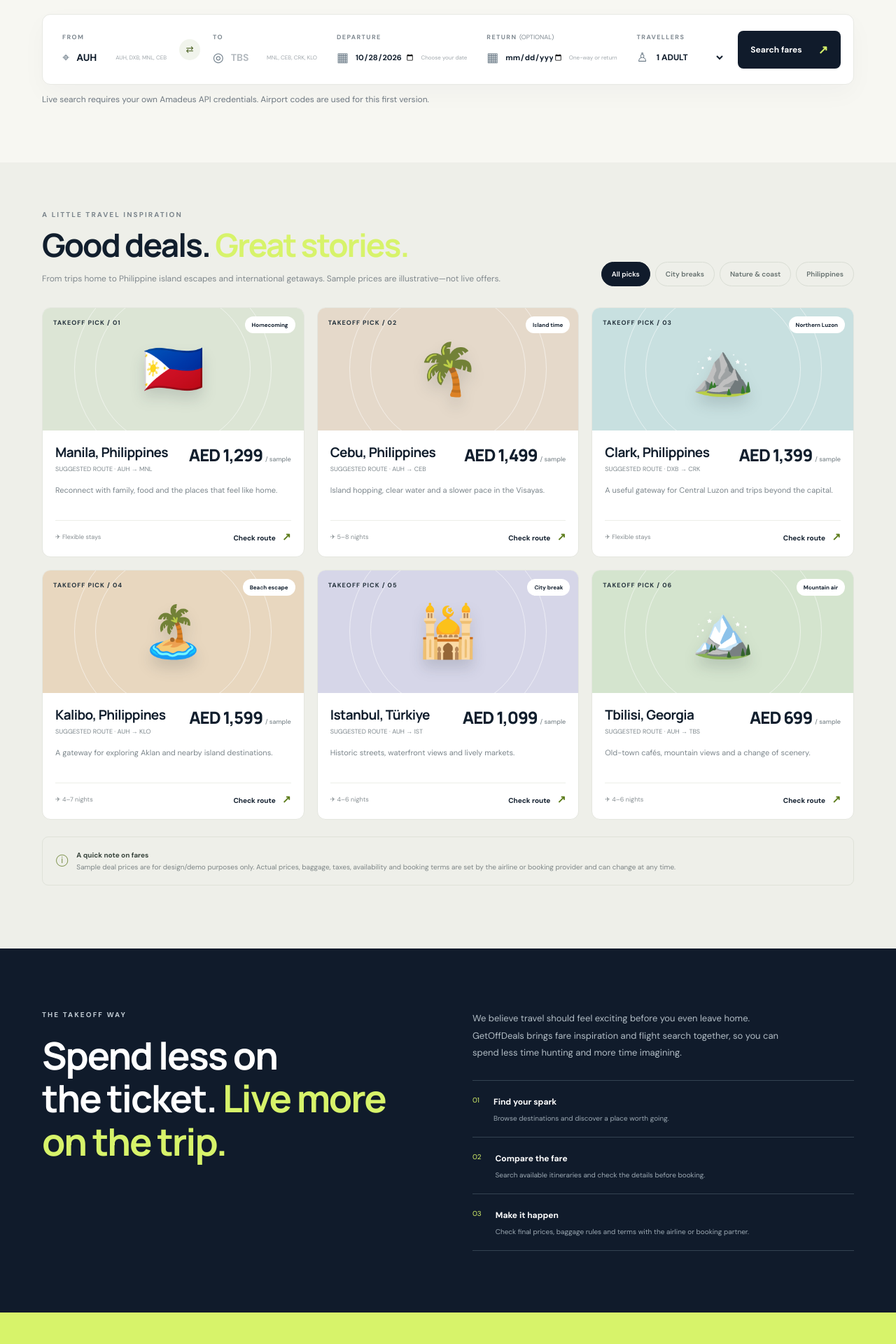
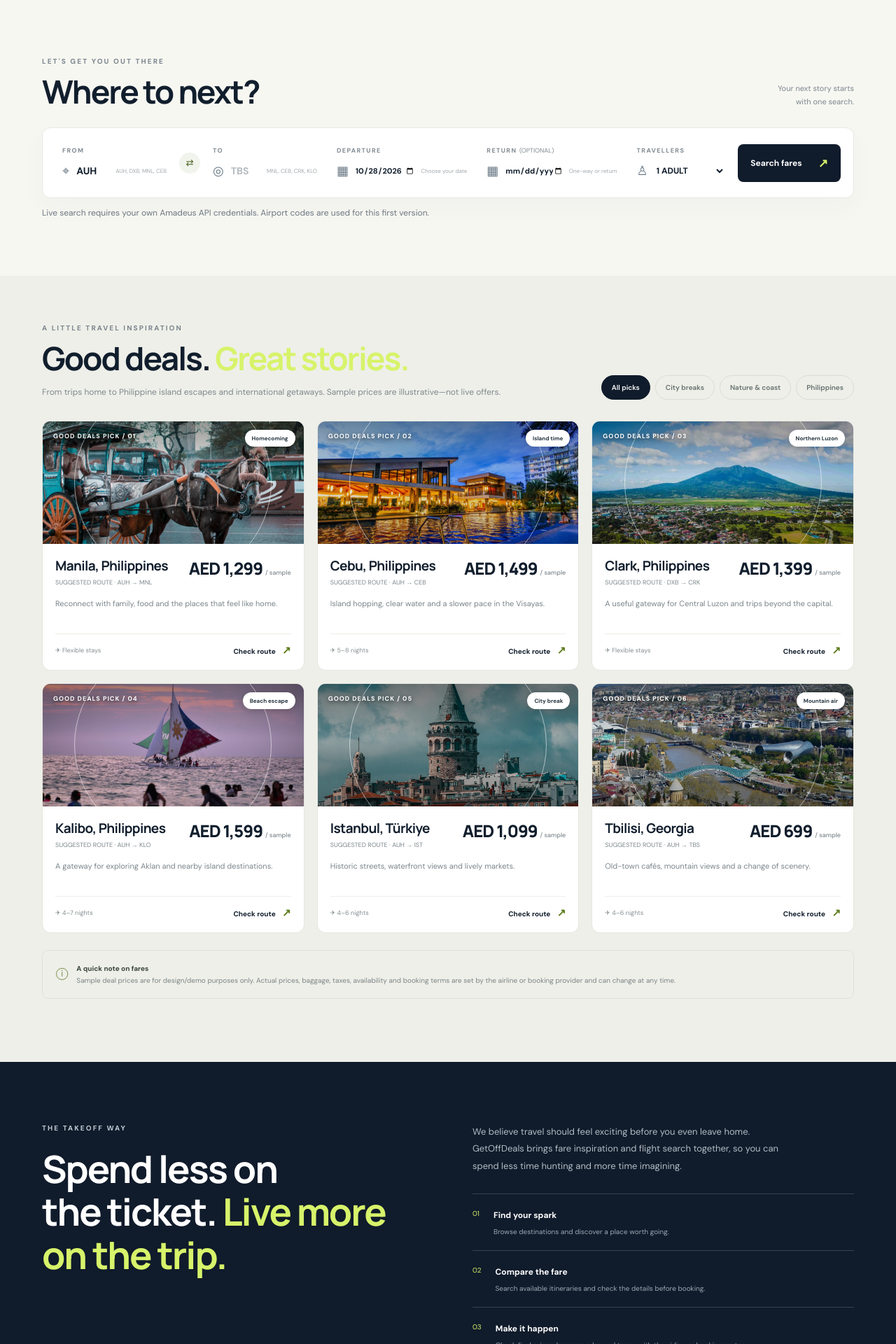
Before and after one commit to ritzardB/GetOffDeals, a Flask app: page / in a window 1280 px wide. Shown: the part 913-2833 px from the top of the page at 70% size. Run offline with Flask 3, Linux system fonts and the light colour scheme; the visitor is signed in with stand-in values (Sample User, id 1); data that the repository does not hold is empty; some libraries are stand-ins or nearby versions.

Commit message:
Improve flight deals UI and destination images

```diff
--- a/app.py
+++ b/app.py
@@ -135,6 +135,7 @@ TRAVELPAYOUTS_ROUTES = [
         "emoji": "🇵🇭",
         "category": "homecoming",
         "note": "Reconnect with family, food and the places that feel like home.",
+        "image": "/static/images/manila.jpg",
     },
     {
         "origin": "AUH",
@@ -144,6 +145,7 @@ TRAVELPAYOUTS_ROUTES = [
         "emoji": "🌴",
         "category": "nature",
         "note": "Island hopping, clear water and a slower pace in the Visayas.",
+        "image": "/static/images/cebu.jpg",
     },
     {
         "origin": "DXB",
@@ -153,6 +155,7 @@ TRAVELPAYOUTS_ROUTES = [
         "emoji": "⛰️",
         "category": "homecoming",
         "note": "A useful gateway for Central Luzon and trips beyond the capital.",
+        "image": "/static/images/clark.jpg",
     },
     {
         "origin": "AUH",
@@ -161,7 +164,8 @@ TRAVELPAYOUTS_ROUTES = [
         "tag": "Beach escape",
         "emoji": "🏝️",
         "category": "nature",
-        "note": "Explore Aklan and nearby island destinations.",
+        "note": "Explore Boracay, Aklan and nearby island destinations.",
+        "image": "/static/images/boracay.jpg",
     },
     {
         "origin": "AUH",
@@ -171,6 +175,7 @@ TRAVELPAYOUTS_ROUTES = [
         "emoji": "🕌",
         "category": "city",
         "note": "Historic streets, waterfront views and lively markets.",
+        "image": "/static/images/turkeyi.jpg",
     },
     {
         "origin": "AUH",
@@ -180,6 +185,7 @@ TRAVELPAYOUTS_ROUTES = [
         "emoji": "🏔️",
         "category": "nature",
         "note": "Old-town cafés, mountain views and a change of scenery.",
+        "image": "/static/images/tbilisi.jpg",
     },
 ]
 
--- a/static/app.js
+++ b/static/app.js
@@ -157,6 +157,17 @@ function renderDeals(deals, filter = 'all') {
     );
   });
 
+
+const destinationImages = {
+  MNL: "/static/images/manila.jpg",
+  CEB: "/static/images/cebu.jpg",
+  CRK: "/static/images/clark.jpg",
+  KLO: "/static/images/boracay.jpg",
+  IST: "/static/images/turkeyi.jpg",
+  TBS: "/static/images/tbilisi.jpg",
+};
+
+
   if (!shown.length) {
     grid.innerHTML =
       '<p class="deal-empty">No picks in this category yet.</p>';
@@ -167,6 +178,7 @@ function renderDeals(deals, filter = 'all') {
     const code = String(deal.code || '').toUpperCase();
     const dealOrigin = deal.origin || 'AUH';
     const destinationName = deal.destination || code;
+    const imageUrl = deal.image || destinationImages[code] || null;
 
     const partnerHref = `/go/search?${searchParams(
       dealOrigin,
@@ -205,20 +217,25 @@ function renderDeals(deals, filter = 'all') {
         aria-label="Select ${escapeHTML(destinationName)} as your flight destination"
       >
         <div
-          class="deal-visual"
-          style="background:${dealColors[index % dealColors.length]}"
-        >
+          class="deal-visual ${imageUrl ? 'has-image' : ''}"
+            style="background:${dealColors[index % dealColors.length]}">
           <span class="deal-number">
-            TAKEOFF PICK / ${String(index + 1).padStart(2, '0')}
+            GOOD DEALS PICK / ${String(index + 1).padStart(2, '0')}
           </span>
 
           <span class="deal-tag">
             ${escapeHTML(deal.tag || 'DESTINATION')}
           </span>
 
-          <span class="emoji">
-            ${escapeHTML(deal.emoji || '✈️')}
-          </span>
+          ${imageUrl
+          ? `<img
+              class="deal-image"
+              src="${escapeHTML(imageUrl)}"
+              alt="${escapeHTML(destinationName)}"
+              loading="lazy"
+            >`
+          : `<span class="emoji">${escapeHTML(deal.emoji || '✈️')}</span>`
+        }
         </div>
 
         <div class="deal-body">
--- a/static/style.css
+++ b/static/style.css
@@ -541,3 +541,155 @@ body.welcome-modal-open {
     transition: none !important;
   }
 }
+
+
+.welcome-banner {
+  display: flex;
+  align-items: center;
+  justify-content: space-between;
+  gap: 20px;
+  padding: 24px;
+  background: var(--paper);
+  border: 1px solid var(--line);
+  border-radius: 16px;
+}
+
+.welcome-eyebrow {
+  color: var(--muted);
+  font-size: 0.75rem;
+  font-weight: 700;
+  letter-spacing: 0.12em;
+}
+
+.welcome-banner h2 {
+  margin: 8px 0;
+  color: var(--ink);
+}
+
+.welcome-banner p {
+  margin: 6px 0;
+}
+
+.welcome-status {
+  white-space: nowrap;
+  font-size: 0.85rem;
+  font-weight: 700;
+}
+
+@media (max-width: 600px) {
+  .welcome-banner {
+    align-items: flex-start;
+    flex-direction: column;
+  }
+}
+
+
+/* Destination photography — keeps the existing card layout */
+.deal-visual.has-image {
+  isolation: isolate;
+  background-color: #d9e1d2;
+}
+
+.deal-visual.has-image::before,
+.deal-visual.has-image::after {
+  z-index: 1;
+  pointer-events: none;
+}
+
+.deal-visual .deal-image {
+  position: absolute;
+  inset: 0;
+  z-index: 0;
+  width: 100%;
+  height: 100%;
+  object-fit: cover;
+  object-position: center;
+  transition: transform 0.45s ease;
+}
+
+.deal-card:hover .deal-visual .deal-image {
+  transform: scale(1.05);
+}
+
+.deal-visual.has-image .deal-number {
+  z-index: 2;
+  color: #fff;
+  text-shadow: 0 1px 5px #0009;
+}
+
+.deal-visual.has-image .deal-tag {
+  z-index: 2;
+}
+
+
+/* Improve destination card label visibility over photos */
+.deal-visual.has-image {
+  position: relative;
+  isolation: isolate;
+}
+
+/* Subtle dark overlay so labels remain readable */
+.deal-visual.has-image::before {
+  content: "";
+  position: absolute;
+  inset: 0;
+  z-index: 1;
+  width: 100%;
+  height: 100%;
+  border: 0;
+  border-radius: 0;
+  background: linear-gradient(
+    180deg,
+    rgba(0, 0, 0, 0.38) 0%,
+    rgba(0, 0, 0, 0.04) 45%,
+    rgba(0, 0, 0, 0.28) 100%
+  );
+  pointer-events: none;
+}
+
+/* Keep the destination image behind the overlay */
+.deal-visual.has-image .deal-image {
+  z-index: 0;
+}
+
+/* Make the card number visible */
+.deal-visual.has-image .deal-number {
+  position: absolute;
+  z-index: 2;
+  color: #fff;
+  text-shadow: 0 2px 6px rgba(0, 0, 0, 0.8);
+}
+
+/* Keep category badge readable */
+.deal-visual.has-image .deal-tag {
+  position: absolute;
+  z-index: 3;
+  color: #26343e;
+  background: #fff;
+  box-shadow: 0 2px 8px rgba(0, 0, 0, 0.18);
+}
+
+
+/* Keep the mobile flight link hidden on desktop */
+.mobile-flight-link {
+  display: none;
+}
+
+@media (max-width: 650px) {
+  .nav-links.mobile-open .mobile-flight-link {
+    display: inline-flex;
+    align-items: center;
+    justify-content: space-between;
+    width: fit-content;
+    gap: 16px;
+    padding: 12px 16px;
+    border: 1px solid #45505c;
+    border-radius: 30px;
+    color: #fff;
+    font-weight: 700;
+  }
+
+  .nav-links.mobile-open .mobile-flight-link span {
+    color: var(--lime);
+  }
+}
--- a/templates/index.html
+++ b/templates/index.html
@@ -26,21 +26,28 @@
     <div class="nav-links">
       <a href="#deals">Explore deals</a>
       <a href="#how">How it works</a>
+      <a class="mobile-flight-link" href="/flights">
+          Find a flight <span>↗</span>
+      </a>
 
       {% if session.get('user_id') %}
         <a href="#account">My Account</a>
-        <form action="/auth/logout" method="post" class="nav-logout-form">
-          <button type="submit" class="nav-logout">Sign out</button>
-        </form>
-      {% else %}
+        {% else %}
         <a href="/login">Sign in</a>
         <a href="/register">Create account</a>
       {% endif %}
     </div>
 
+    {% if session.get('user_id') %}
+      <form action="/auth/logout" method="post" class="nav-logout-form">
+        <button type="submit" class="nav-logout">Sign out</button>
+      </form>
+    {% else %}
+
     <a class="nav-cta" href="/flights">
       Find a flight <span>↗</span>
     </a>
+    {% endif %}
 
     <button
       class="menu-toggle"
@@ -50,6 +57,23 @@
     >☰</button>
   </nav>
 </header>
+
+{% if session.get('user_id') %}
+  <section class="container" id="account" style="padding-top: 24px;">
+    <div class="welcome-banner">
+      <div>
+        <p class="welcome-eyebrow">YOUR ACCOUNT</p>
+        <h2>Welcome back!</h2>
+        <p>
+          You're signed in as
+          <strong>{{ session.get('email') }}</strong>.
+        </p>
+        <p>Your next adventure starts here.</p>
+      </div>
+      <span class="welcome-status">✓ Signed in</span>
+    </div>
+  </section>
+{% endif %}
 
 <main id="top">
 <section class="hero">
```
Also changed, not shown: static/images/boracay.jpg (added), static/images/cebu.jpg (added), static/images/clark.jpg (added), static/images/manila.jpg (added), static/images/tbilisi.jpg (added), static/images/turkeyi.jpg (added).
